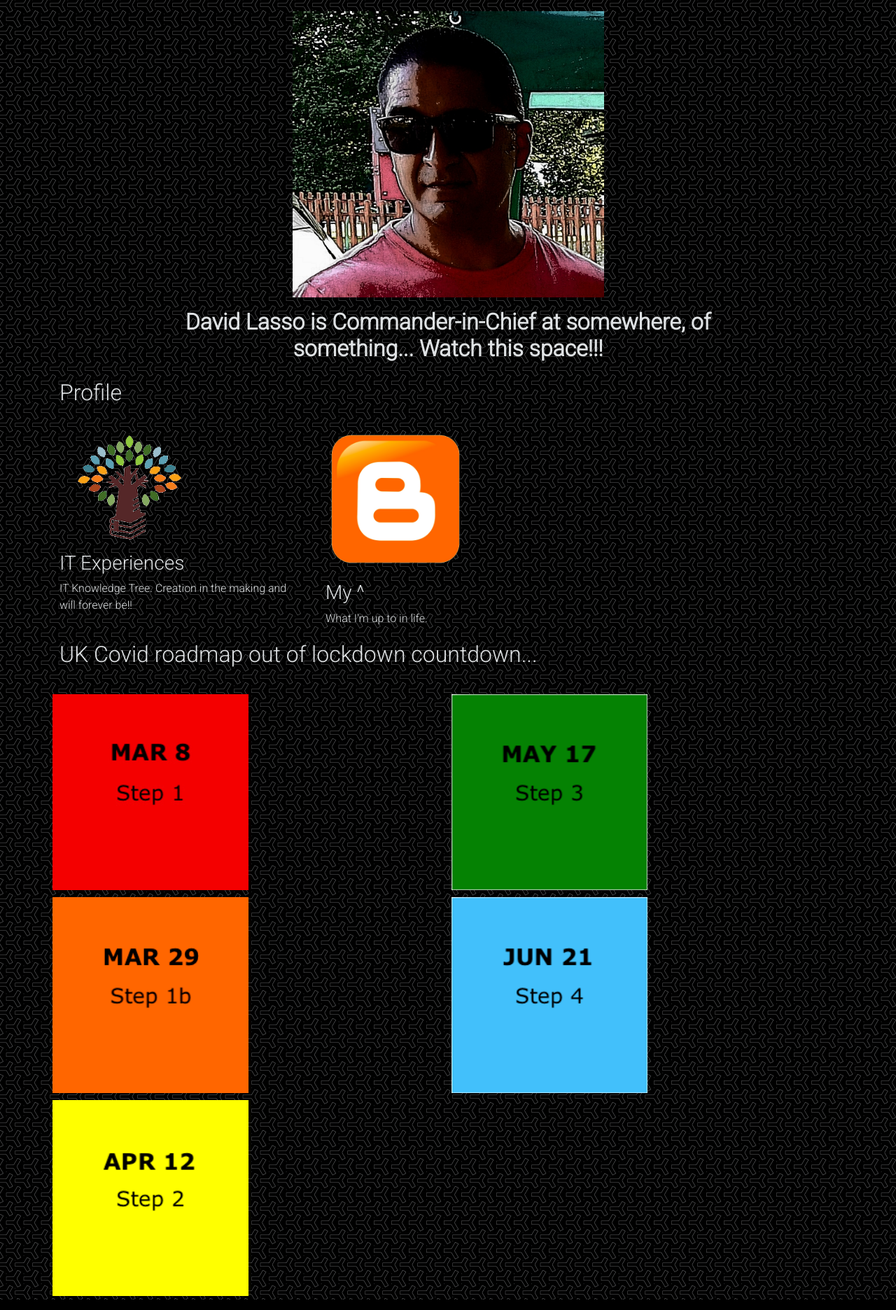
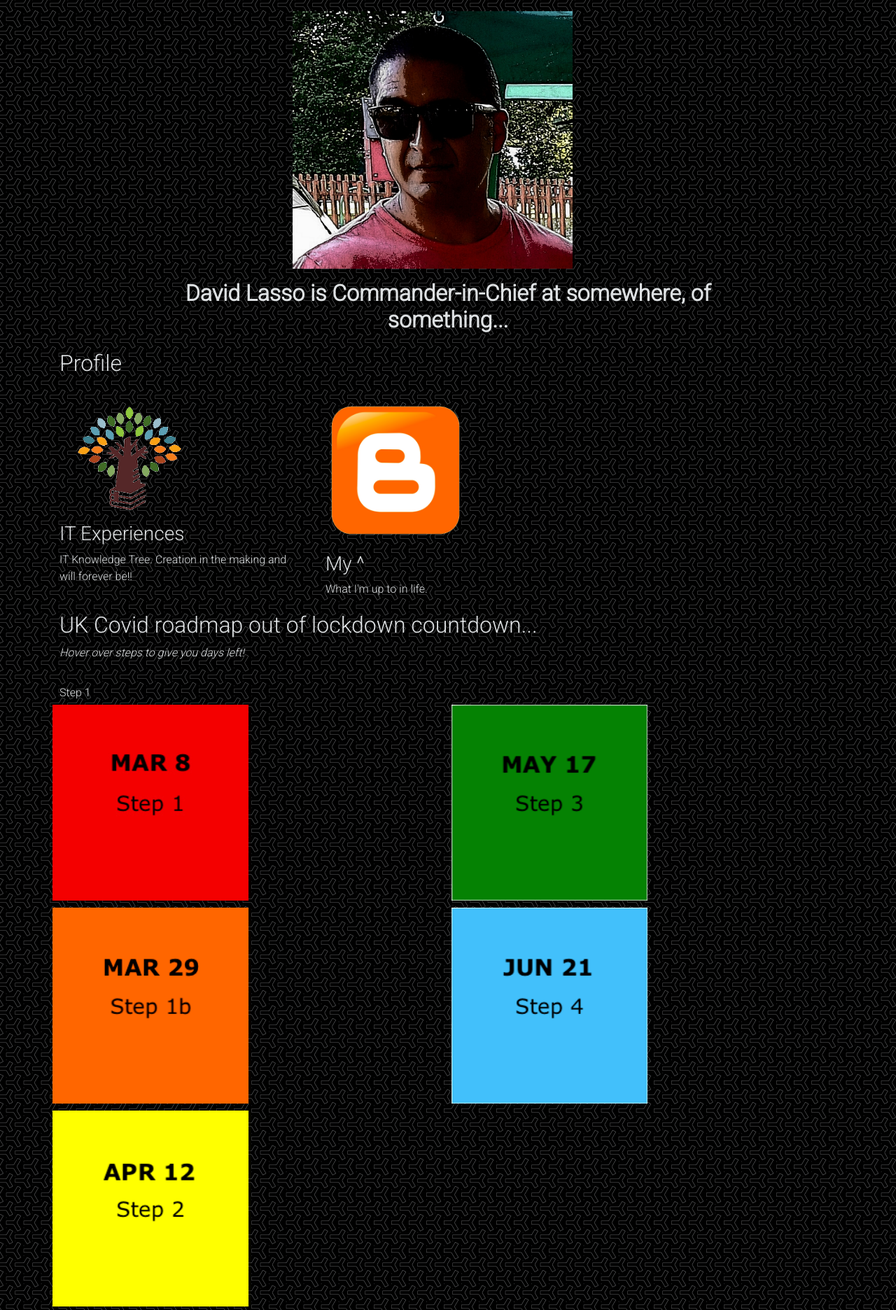
Before and after one commit to DL500/davids_wsite_project, a Django app: page / in a window 1280 px wide. Shown: the part 70-1942 px from the top of the page at 70% size. Run offline with Django 3.2, Linux system fonts and the light colour scheme; data comes from the database, SQL or seed files in the repository; both versions use the stored data as it was after the commit; some libraries are stand-ins or nearby versions.

Commit message:
small changes made on via pythonanywhere directly

```diff
--- a/wsite/templates/wsite/home.html
+++ b/wsite/templates/wsite/home.html
@@ -6,13 +6,13 @@
 
 <div class="row justify-content-center my-3">
 	<div class="col-5">
-		<img src="{% static 'wsite/DL.jpg' %}" height="480" width="480" class="img-fluid">
+		<img src="{% static 'wsite/DL.jpg' %}" height="400" width="400" class="img-fluid">
 	</div>
 </div>
 
 <div class="row justify-content-center mb-3">
   <div class="col-md-9 text-center">
-    <h1 id="hometext" class="font-weight-bold">David Lasso is Commander-in-Chief at somewhere, of something... Watch this space!!!</h1>
+    <h1 id="hometext" class="font-weight-bold">David Lasso is Commander-in-Chief at somewhere, of something...</h1>
   </div>
 </div>
 
@@ -36,8 +36,9 @@
 </div>
 
 <h2 class="mt-1">UK Covid roadmap out of lockdown countdown...</h2>
+<p><i>Hover over steps to give you days left!</i></p>
 <hr>
-<!--Step 1-->
+Step 1
 <div class="row">
     <div class="columnR">
         <div class="containerR">
```
Also changed, not shown: db.sqlite3.
